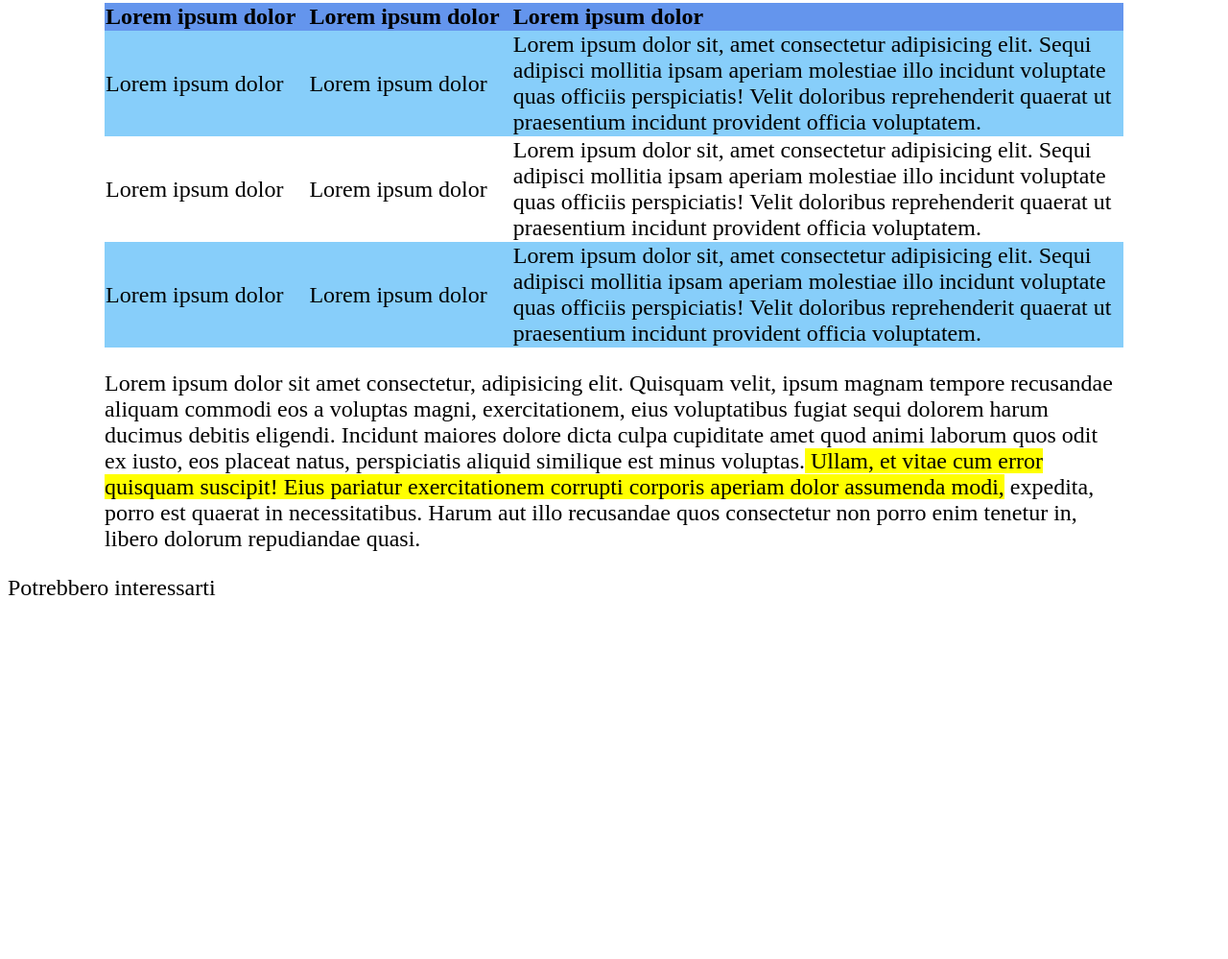
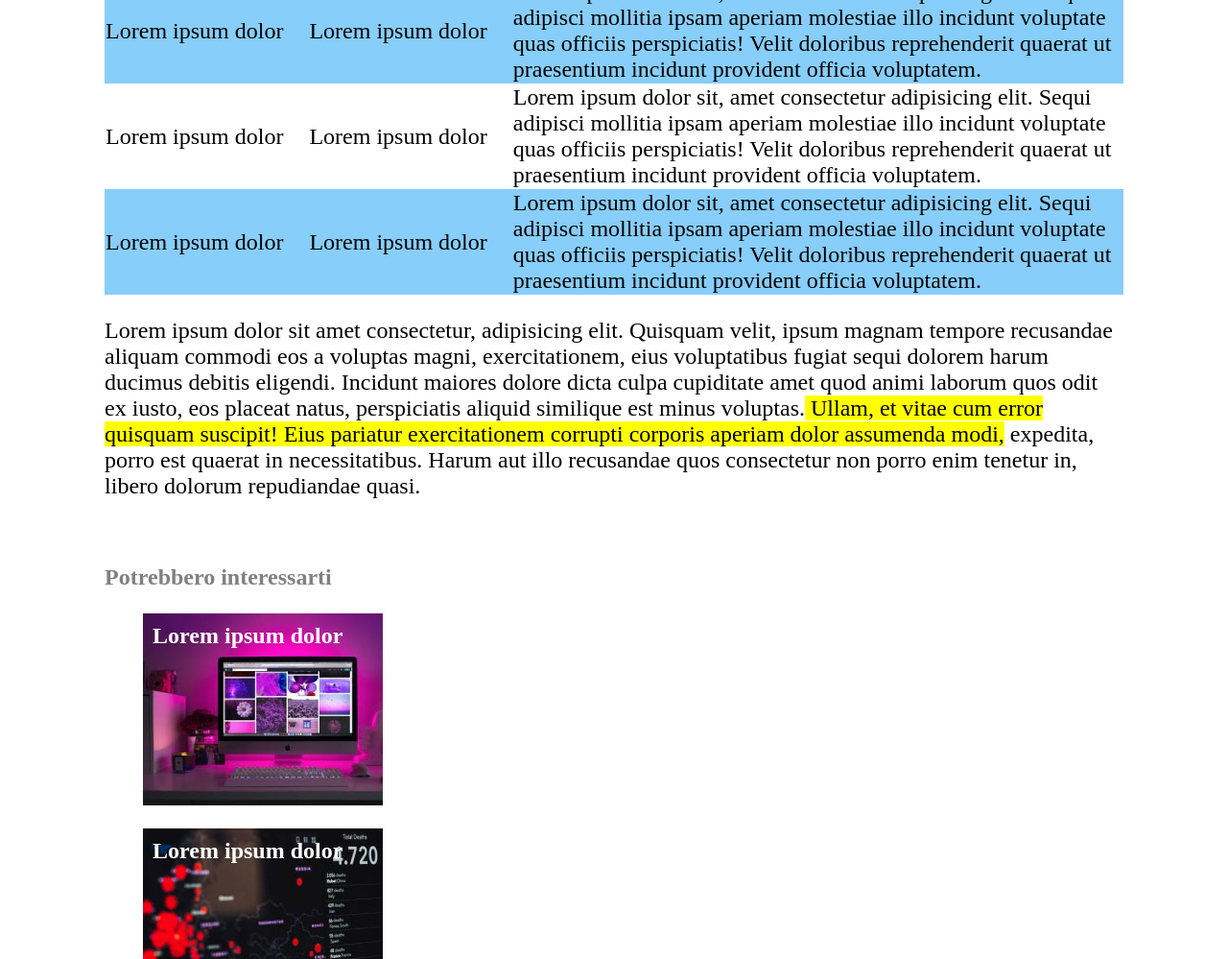
Before and after one commit to dmtpat/html-css-booleaner, a plain HTML site: page index.html in a window 1280 px wide. Shown: the part 1801-2800 px from the top of the page at 96% size. Before the commit the page ends 2451 px from the top, so only its background shows below. Drawn offline with Linux system fonts and the light colour scheme.

Commit message:
styled footer + correction

```diff
--- a/index.html
+++ b/index.html
@@ -16,7 +16,7 @@
 		<h1>Internet deve essere al servizio del "bene pubblico": il manifesto di Tim Berners-Lee</h1>
 		<div class="autore">
 			Scritto da <mark id="booleaner">The Booleaner</mark>
-			<br> il 10/10/2020
+			<br> <div class="date"> il 10/10/2020</div>
 		</div>
 		<figure>
 			<img src="./img/tim-1.jpg" alt="" srcset="">
@@ -25,7 +25,7 @@
 			<figcaption>1st Photo: Jhon S. and James L. Knight Foundation, by Scott Henrichsen</figcaption>
 			<figcaption>2nd Photo: Wikimedia, by Paul Clarke</figcaption>
 		</figure>
-		<br>
+
 		<section>
 			<p>Lorem ipsum dolor sit amet consectetur adipisicing elit. Ab, molestiae iure nihil officia accusamus velit minima<mark> vero, quos, eligendi fuga pariatur illum consequatur voluptatem illo molestias facilis! Ad, delectus nihil!</mark>
 			Eaque asperiores blanditiis natus perferendis omnis odio pariatur maiores, dolorum, cupiditate numquam minima. Impedit, corrupti consequuntur quos quam ipsa eveniet odit, numquam beatae reiciendis ex praesentium id, vero vel magni.
@@ -87,11 +87,15 @@
     </main>
 	<footer>
 		<p>Potrebbero interessarti</p>
-		<figure>
-
+		<figure class="sugg1">
+			<small>
+				<p class="pfooter">Lorem ipsum dolor</p>
+			</small>
 		</figure>
-		<figure>
-
+		<figure class="sugg2">
+			<small>
+				<p class="pfooter">Lorem ipsum dolor</p>
+			</small>
 		</figure>
     </footer>
 </body>
--- a/style.css
+++ b/style.css
@@ -36,9 +36,14 @@ h1{
     margin-bottom: 0%;
 }
 /*autore*/
-details{
+.autore{
     padding-top: 2px;
-    color: #D3D3D3 ;
+    font-weight: 800;
+    color: #808080;
+}
+/* data */
+.date{
+    font-size: large;
 }
 #booleaner{
     background-color: white;
@@ -85,3 +90,30 @@ thead{
     width: 60%;
 }
 /*-------------footer----------*/
+footer{
+    padding-top: 20px;
+    padding-left: 8%;
+    padding-right: 8%;
+    font-weight: 800;
+    color: #808080;
+}
+.sugg1{
+    background-image: url(./img/monitor.jpg) ;
+    position: relative;
+    offset-position: 0px;
+    width: 250px;
+    height: 200px;
+}
+.sugg2{
+    background-image: url(./img/graph.jpg) ;
+    position: relative;
+    offset-position: 0px;
+    width: 250px;
+    height: 200px;
+}
+.pfooter{
+    color: #FFFFFF;
+    padding-left: 10px;
+    padding-top: 10px;
+
+}
```
